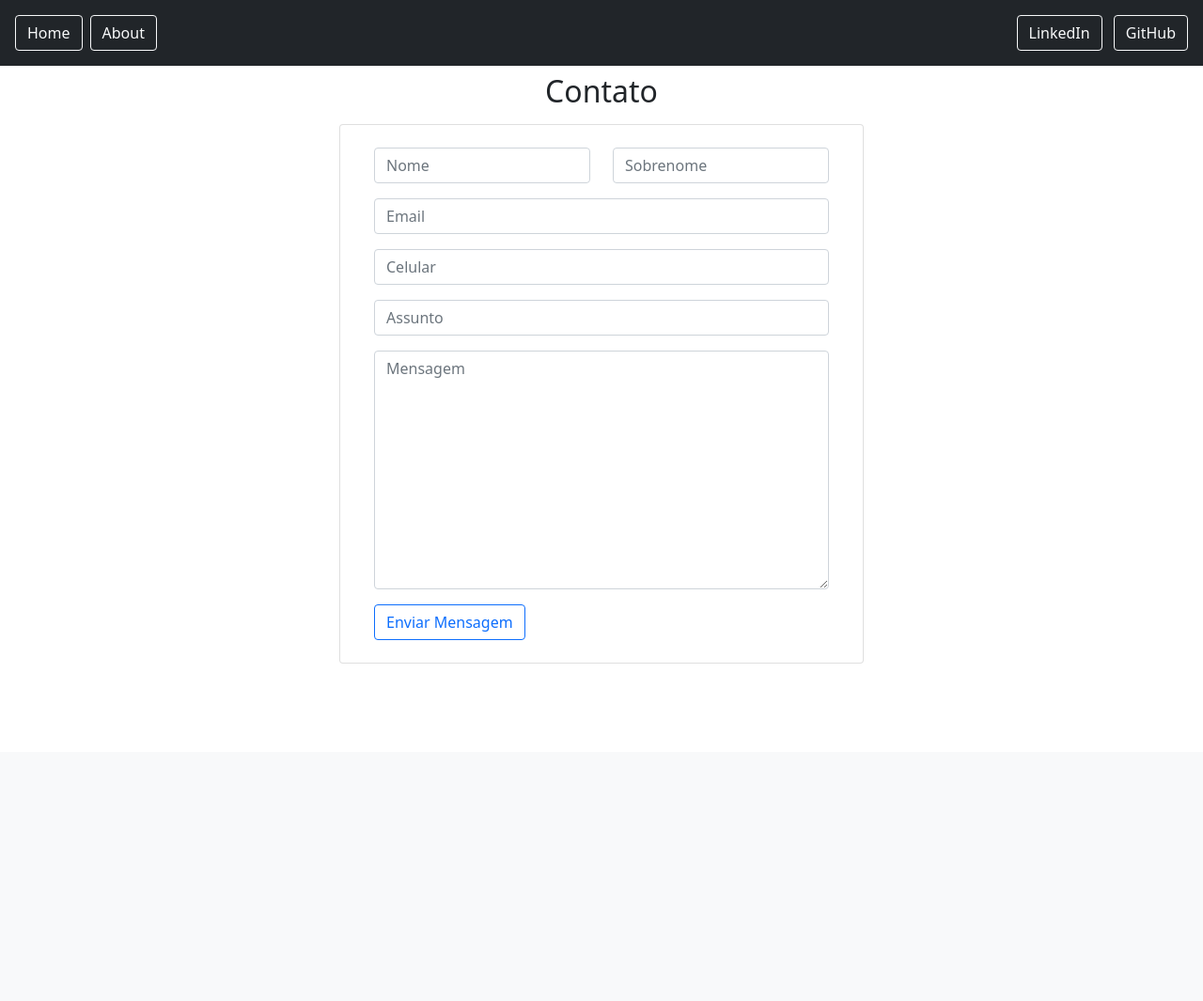
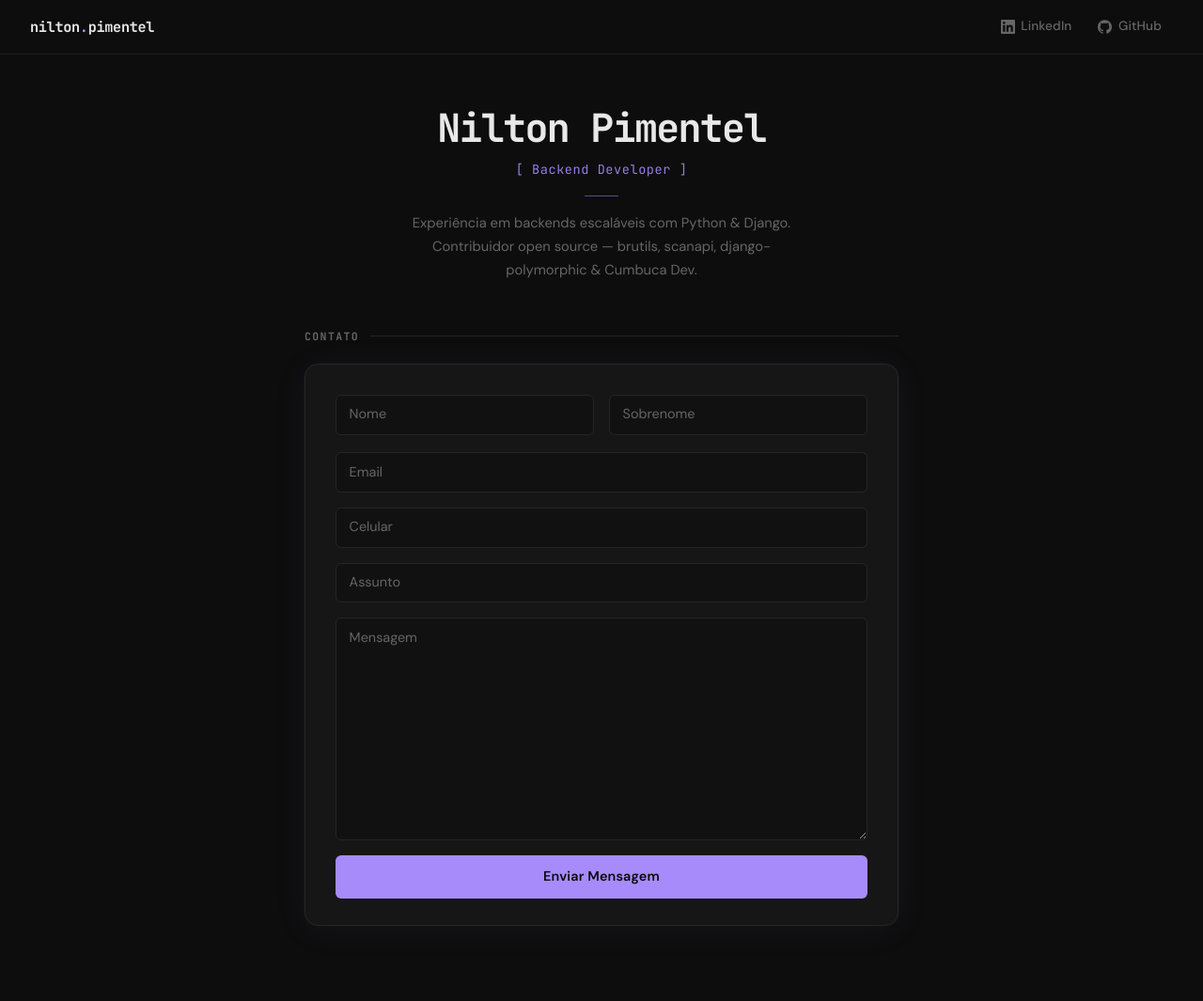
Before and after one commit to niltonpimentel02/nilton_pimentel, a Django app: page /contato/ in a window 1280 px wide. Shown: the whole page at 94% size. Before the commit the page ends 706 px from the top, so only its background shows below. Run offline with Django 3.2, Linux system fonts and the light colour scheme; parts of the project's set-up code (start-up, migrations or seed data) failed here and were passed over; some libraries are stand-ins or nearby versions.

Commit message:
feat: update style

```diff
--- a/core/templates/core/base.html
+++ b/core/templates/core/base.html
@@ -1,65 +1,69 @@
 {% load static %}
 <!doctype html>
-<html lang="en">
+<html lang="pt-br">
 <head>
-    <!-- Required meta tags -->
     <meta charset="utf-8">
     <meta name="viewport" content="width=device-width, initial-scale=1">
+    <meta name="description" content="Nilton Pimentel — Python Backend Developer. Entre em contato.">
+
+    <!-- Google Fonts -->
+    <link rel="preconnect" href="https://fonts.googleapis.com">
+    <link rel="preconnect" href="https://fonts.gstatic.com" crossorigin>
+    <link href="https://fonts.googleapis.com/css2?family=JetBrains+Mono:wght@400;700&family=DM+Sans:wght@300;400;500;600&display=swap" rel="stylesheet">
 
     <!-- Bootstrap CSS -->
     <link href="https://cdn.jsdelivr.net/npm/bootstrap@5.0.2/dist/css/bootstrap.min.css" rel="stylesheet"
           integrity="sha384-EVSTQN3/azprG1Anm3QDgpJLIm9Nao0Yz1ztcQTwFspd3yD65VohhpuuCOmLASjC" crossorigin="anonymous">
 
+    <!-- Custom styles -->
+    <link rel="stylesheet" href="{% static 'css/style.css' %}">
+
     <link rel="shortcut icon" type="image/png" href="{% static 'favicon.ico' %}"/>
-    <title>{% block title %}Bem-vindo{% endblock %}</title>
+    <title>{% block title %}Nilton Pimentel{% endblock %}</title>
 </head>
 <body>
 
-<header class="p-3 bg-dark text-white">
-
-        <div class="d-flex flex-wrap align-items-center justify-content-center justify-content-lg-start">
-            <ul class="nav col-12 col-lg-auto me-lg-auto mb-2 justify-content-center mb-md-0">
-                <li><a href="{% url 'core:contact' %}" class="btn btn-outline-light me-2">Home</a></li>
-                <li><a href="{% url 'core:contact' %}" class="btn btn-outline-light">About</a></li>
-            </ul>
-            <div class="text-end">
-                <a class="btn btn-outline-light me-2" href="https://www.linkedin.com/in/nilton-pimentel/"
-                   target="_blank" role="button">LinkedIn</a>
-                <a class="btn btn-outline-light" href="https://github.com/niltonpimentel02" target="_blank"
-                   role="button">GitHub</a>
-            </div>
-        </div>
-
+<header class="site-nav">
+    <a href="{% url 'core:contact' %}" class="nav-brand">
+        nilton<span class="accent-dot">.</span>pimentel
+    </a>
+    <ul class="nav-links">
+        <li>
+            <a href="https://www.linkedin.com/in/nilton-pimentel/" target="_blank" rel="noopener noreferrer">
+                <svg xmlns="http://www.w3.org/2000/svg" viewBox="0 0 24 24" fill="currentColor" aria-hidden="true">
+                    <path d="M20.447 20.452h-3.554v-5.569c0-1.328-.027-3.037-1.852-3.037-1.853 0-2.136 1.445-2.136 2.939v5.667H9.351V9h3.414v1.561h.046c.477-.9 1.637-1.85 3.37-1.85 3.601 0 4.267 2.37 4.267 5.455v6.286zM5.337 7.433a2.062 2.062 0 0 1-2.063-2.065 2.064 2.064 0 1 1 2.063 2.065zm1.782 13.019H3.555V9h3.564v11.452zM22.225 0H1.771C.792 0 0 .774 0 1.729v20.542C0 23.227.792 24 1.771 24h20.451C23.2 24 24 23.227 24 22.271V1.729C24 .774 23.2 0 22.222 0h.003z"/>
+                </svg>
+                LinkedIn
+            </a>
+        </li>
+        <li>
+            <a href="https://github.com/niltonpimentel02" target="_blank" rel="noopener noreferrer">
+                <svg xmlns="http://www.w3.org/2000/svg" viewBox="0 0 24 24" fill="currentColor" aria-hidden="true">
+                    <path d="M12 .297c-6.63 0-12 5.373-12 12 0 5.303 3.438 9.8 8.205 11.385.6.113.82-.258.82-.577 0-.285-.01-1.04-.015-2.04-3.338.724-4.042-1.61-4.042-1.61C4.422 18.07 3.633 17.7 3.633 17.7c-1.087-.744.084-.729.084-.729 1.205.084 1.838 1.236 1.838 1.236 1.07 1.835 2.809 1.305 3.495.998.108-.776.417-1.305.76-1.605-2.665-.3-5.466-1.332-5.466-5.93 0-1.31.465-2.38 1.235-3.22-.135-.303-.54-1.523.105-3.176 0 0 1.005-.322 3.3 1.23.96-.267 1.98-.399 3-.405 1.02.006 2.04.138 3 .405 2.28-1.552 3.285-1.23 3.285-1.23.645 1.653.24 2.873.12 3.176.765.84 1.23 1.91 1.23 3.22 0 4.61-2.805 5.625-5.475 5.92.42.36.81 1.096.81 2.22 0 1.606-.015 2.896-.015 3.286 0 .315.21.69.825.57C20.565 22.092 24 17.592 24 12.297c0-6.627-5.373-12-12-12"/>
+                </svg>
+                GitHub
+            </a>
+        </li>
+    </ul>
 </header>
 
-<div class="container">
-    {% block content %}
-    {% endblock %}
-</div>
+{% block content %}{% endblock %}
 
-<!-- Optional JavaScript; choose one of the two! -->
-
-<!-- Option 1: Bootstrap Bundle with Popper -->
+<!-- Bootstrap JS Bundle with Popper -->
 <script src="https://cdn.jsdelivr.net/npm/bootstrap@5.0.2/dist/js/bootstrap.bundle.min.js"
         integrity="sha384-MrcW6ZMFYlzcLA8Nl+NtUVF0sA7MsXsP1UyJoMp4YLEuNSfAP+JcXn/tWtIaxVXM"
         crossorigin="anonymous"></script>
-
-<!-- Option 2: Separate Popper and Bootstrap JS -->
-<!--
-<script src="https://cdn.jsdelivr.net/npm/@popperjs/core@2.9.2/dist/umd/popper.min.js" integrity="sha384-IQsoLXl5PILFhosVNubq5LC7Qb9DXgDA9i+tQ8Zj3iwWAwPtgFTxbJ8NT4GN1R8p" crossorigin="anonymous"></script>
-<script src="https://cdn.jsdelivr.net/npm/bootstrap@5.0.2/dist/js/bootstrap.min.js" integrity="sha384-cVKIPhGWiC2Al4u+LWgxfKTRIcfu0JTxR+EQDz/bgldoEyl4H0zUF0QKbrJ0EcQF" crossorigin="anonymous"></script>
--->
 
 <script src="https://challenges.cloudflare.com/turnstile/v0/api.js?onload=onloadTurnstileCallback" defer></script>
 
 <script src="https://code.jquery.com/jquery-3.6.0.min.js"></script>
 <script src="https://cdnjs.cloudflare.com/ajax/libs/jquery.mask/1.14.16/jquery.mask.min.js"></script>
 
-{#<script>#}
-{#    $(document).ready(function(){#}
-{#        $("#id_phone").mask("(00) 00000-0000");#}
-{#    });#}
-{#</script>#}
+<script>
+    $(document).ready(function(){
+        $("#id_phone").mask("(00) 00000-0000");
+    });
+</script>
 
 </body>
 </html>
--- a/core/templates/core/contact.html
+++ b/core/templates/core/contact.html
@@ -2,62 +2,56 @@
 {% load crispy_forms_filters %}
 {% load static %}
 {% load crispy_forms_tags %}
-{% block title %}Contato{% endblock %}
+{% block title %}Contato — Nilton Pimentel{% endblock %}
 {% block content %}
 
-<div class="container">
-    <div class="text-center p-2">
-        <h2>Contato</h2>
+<div class="page-wrapper">
+
+    <!-- ── Intro ──────────────────────────────────────────── -->
+    <div class="intro-section anim-fadein">
+        <h1 class="intro-name">Nilton Pimentel</h1>
+        <p class="intro-role">[ Backend Developer ]</p>
+        <hr class="intro-divider">
+        <p class="intro-tagline">
+            Experiência em backends escaláveis com Python &amp; Django.<br>
+            Contribuidor open source &mdash; brutils, scanapi, django-polymorphic &amp; Cumbuca Dev.
+        </p>
     </div>
-    <div class="row justify-content-center">
-        <div class="col-6">
+
+    <!-- ── Feedback messages ─────────────────────────────── -->
     {% if messages %}
         {% for message in messages %}
             {% if 'success' == message.tags %}
-                        <div class="alert alert-success d-flex align-items-center justify-content-center
-                    alert-dismissible fade show" role="alert">
-                            <svg xmlns="http://www.w3.org/2000/svg" width="24" height="24" fill="currentColor"
-                                 class="bi bi-exclamation-triangle-fill flex-shrink-0 me-2" viewBox="0 0 16 16"
-                                 role="img" aria-label="Warning:">
-                                <path d="M16 8A8 8 0 1 1 0 8a8 8 0 0 1 16 0zm-3.97-3.03a.75.75 0 0 0-1.08.022L7.477
-                            9.417 5.384 7.323a.75.75 0 0 0-1.06 1.06L6.97 11.03a.75.75 0 0 0
-                            1.079-.02l3.992-4.99a.75.75 0 0 0-.01-1.05z"></path>
+                <div class="alert alert-success d-flex align-items-center gap-2 alert-dismissible fade show anim-fadein-delay-1" role="alert">
+                    <svg xmlns="http://www.w3.org/2000/svg" width="16" height="16" fill="currentColor" viewBox="0 0 16 16" aria-hidden="true" style="flex-shrink:0">
+                        <path d="M16 8A8 8 0 1 1 0 8a8 8 0 0 1 16 0zm-3.97-3.03a.75.75 0 0 0-1.08.022L7.477 9.417 5.384 7.323a.75.75 0 0 0-1.06 1.06L6.97 11.03a.75.75 0 0 0 1.079-.02l3.992-4.99a.75.75 0 0 0-.01-1.05z"/>
                     </svg>
-                            <button type="button" class="btn-close" data-bs-dismiss="alert"
-                                    aria-label="Close"></button>
-                            <div>
-                                {{ message }}
-                            </div>
+                    <div>{{ message }}</div>
+                    <button type="button" class="btn-close ms-auto" data-bs-dismiss="alert" aria-label="Fechar"></button>
                 </div>
             {% elif 'error' == message.tags %}
-                        <div class="alert alert-danger d-flex align-items-center justify-content-center
-                    alert-dismissible fade show" role="alert">
-                            <svg xmlns="http://www.w3.org/2000/svg" width="24" height="24" fill="currentColor"
-                                 class="bi bi-exclamation-triangle-fill flex-shrink-0 me-2" viewBox="0 0 16 16"
-                                 role="img" aria-label="Warning:">
-                                <path d="M8.982 1.566a1.13 1.13 0 0 0-1.96 0L.165 13.233c-.457.778.091 1.767.98
-                            1.767h13.713c.889 0 1.438-.99.98-1.767L8.982 1.566zM8 5c.535 0 .954.462.9.995l-.35
-                            3.507a.552.552 0 0 1-1.1 0L7.1 5.995A.905.905 0 0 1 8 5zm.002 6a1 1 0 1 1 0 2 1 1 0
-                            0 1 0-2z"></path>
+                <div class="alert alert-danger d-flex align-items-center gap-2 alert-dismissible fade show anim-fadein-delay-1" role="alert">
+                    <svg xmlns="http://www.w3.org/2000/svg" width="16" height="16" fill="currentColor" viewBox="0 0 16 16" aria-hidden="true" style="flex-shrink:0">
+                        <path d="M8.982 1.566a1.13 1.13 0 0 0-1.96 0L.165 13.233c-.457.778.091 1.767.98 1.767h13.713c.889 0 1.438-.99.98-1.767L8.982 1.566zM8 5c.535 0 .954.462.9.995l-.35 3.507a.552.552 0 0 1-1.1 0L7.1 5.995A.905.905 0 0 1 8 5zm.002 6a1 1 0 1 1 0 2 1 1 0 0 1 0-2z"/>
                     </svg>
-                            <button type="button" class="btn-close" data-bs-dismiss="alert"
-                                    aria-label="Close"></button>
-                            <div>
-                                {{ message }}
-                            </div>
+                    <div>{{ message }}</div>
+                    <button type="button" class="btn-close ms-auto" data-bs-dismiss="alert" aria-label="Fechar"></button>
                 </div>
             {% endif %}
         {% endfor %}
     {% endif %}
+
+    <!-- ── Contact form ───────────────────────────────────── -->
+    <div class="anim-fadein-delay-1">
+        <div class="section-label">
+            <span class="section-label-text">Contato</span>
+            <span class="section-label-line"></span>
         </div>
-    </div>
-    <div class="row justify-content-center">
-        <div class="card col-6">
-            <div class="card-body">
-                <div class="p-2">
-                    <form action="{% url 'core:contact' %}" novalidate method="post" class="form" autocomplete="off">
+
+        <div class="contact-card card">
+            <form action="{% url 'core:contact' %}" novalidate method="post" autocomplete="off">
                 {% csrf_token %}
-                        <div class="row">
+                <div class="row g-3">
                     <div class="col-md-6">
                         {{ form.firstname|as_crispy_field }}
                     </div>
@@ -65,32 +59,23 @@
                         {{ form.lastname|as_crispy_field }}
                     </div>
                 </div>
-                        <div class="row">
                 {{ form.email|as_crispy_field }}
-                        </div>
-                        <div class="row">
                 {{ form.phone|as_crispy_field }}
-                        </div>
-                        <div class="row">
                 {{ form.subject|as_crispy_field }}
-                        </div>
-                        <div class="row">
                 {{ form.message|as_crispy_field }}
-                        </div>
+                <div class="turnstile-wrapper">
                     <div
                         class="cf-turnstile"
                         data-sitekey="0x4AAAAAAAKRplGW_jz8LtbN"
-{#                        data-sitekey="0x4AAAAAAAKRU9zGyBlgHkk8"#}
-                        data-theme="light"
+                        data-theme="dark"
                         data-language="pt-br"
-                        >
+                    ></div>
                 </div>
-                        <button type="submit" class="btn btn-outline-primary">Enviar Mensagem</button>
+                <button type="submit" class="btn-submit">Enviar Mensagem</button>
             </form>
         </div>
     </div>
-        </div>
-    </div>
+
 </div>
 
 {% endblock %}
--- /dev/null
+++ b/static/css/style.css
@@ -0,0 +1,409 @@
+/* ============================================================
+   Nilton Pimentel — Custom Dark Theme
+   ============================================================ */
+
+/* ── Design Tokens ─────────────────────────────────────────── */
+:root {
+  --bg:          #0d0d0d;
+  --bg-alt:      #111111;
+  --surface:     #161616;
+  --surface-alt: #1c1c1c;
+  --border:      #252525;
+  --border-soft: #1e1e1e;
+  --text:        #e8e8e8;
+  --text-soft:   #c0c0c0;
+  --muted:       #666666;
+  --accent:      #A78BFA;
+  --accent-dim:  rgba(167, 139, 250, 0.10);
+  --accent-glow: rgba(167, 139, 250, 0.06);
+  --danger:      #ff5e5e;
+  --danger-dim:  rgba(255, 94, 94, 0.12);
+  --success:     #A78BFA;
+  --success-dim: rgba(167, 139, 250, 0.10);
+
+  --font-mono:   'JetBrains Mono', 'Fira Code', monospace;
+  --font-body:   'DM Sans', -apple-system, BlinkMacSystemFont, sans-serif;
+
+  --radius-sm:   6px;
+  --radius-md:   10px;
+  --radius-lg:   14px;
+  --transition:  0.2s ease;
+}
+
+/* ── Reset / Base ───────────────────────────────────────────── */
+*,
+*::before,
+*::after {
+  box-sizing: border-box;
+}
+
+html {
+  -webkit-font-smoothing: antialiased;
+  -moz-osx-font-smoothing: grayscale;
+}
+
+body {
+  background-color: var(--bg);
+  color: var(--text);
+  font-family: var(--font-body);
+  font-size: 15px;
+  line-height: 1.65;
+  min-height: 100vh;
+}
+
+/* ── Animations ─────────────────────────────────────────────── */
+@keyframes fadeInUp {
+  from {
+    opacity: 0;
+    transform: translateY(22px);
+  }
+  to {
+    opacity: 1;
+    transform: translateY(0);
+  }
+}
+
+.anim-fadein {
+  animation: fadeInUp 0.55s cubic-bezier(0.22, 1, 0.36, 1) both;
+}
+
+.anim-fadein-delay-1 {
+  animation: fadeInUp 0.55s cubic-bezier(0.22, 1, 0.36, 1) 0.10s both;
+}
+
+.anim-fadein-delay-2 {
+  animation: fadeInUp 0.55s cubic-bezier(0.22, 1, 0.36, 1) 0.20s both;
+}
+
+/* ── Navigation ─────────────────────────────────────────────── */
+.site-nav {
+  background-color: var(--bg);
+  border-bottom: 1px solid var(--border-soft);
+  padding: 0 2rem;
+  height: 58px;
+  display: flex;
+  align-items: center;
+  justify-content: space-between;
+  position: sticky;
+  top: 0;
+  z-index: 100;
+  backdrop-filter: blur(10px);
+  -webkit-backdrop-filter: blur(10px);
+}
+
+.nav-brand {
+  font-family: var(--font-mono);
+  font-size: 0.95rem;
+  font-weight: 700;
+  color: var(--text);
+  text-decoration: none;
+  letter-spacing: -0.02em;
+  transition: color var(--transition);
+}
+
+.nav-brand:hover {
+  color: var(--accent);
+  text-decoration: none;
+}
+
+.nav-brand .accent-dot {
+  color: var(--accent);
+}
+
+.nav-links {
+  display: flex;
+  align-items: center;
+  gap: 0.25rem;
+  list-style: none;
+  margin: 0;
+  padding: 0;
+}
+
+.nav-links a {
+  display: inline-flex;
+  align-items: center;
+  gap: 0.4rem;
+  color: var(--muted);
+  text-decoration: none;
+  font-size: 0.85rem;
+  font-weight: 500;
+  padding: 0.35rem 0.75rem;
+  border-radius: var(--radius-sm);
+  transition: color var(--transition), background-color var(--transition);
+  letter-spacing: 0.01em;
+}
+
+.nav-links a:hover {
+  color: var(--text);
+  background-color: var(--surface);
+  text-decoration: none;
+}
+
+.nav-links a svg {
+  width: 15px;
+  height: 15px;
+  flex-shrink: 0;
+}
+
+/* ── Page Layout ─────────────────────────────────────────────── */
+.page-wrapper {
+  max-width: 680px;
+  margin: 0 auto;
+  padding: 3.5rem 1.5rem 5rem;
+}
+
+/* ── Intro Section ───────────────────────────────────────────── */
+.intro-section {
+  text-align: center;
+  margin-bottom: 3rem;
+}
+
+.intro-name {
+  font-family: var(--font-mono);
+  font-size: clamp(1.9rem, 5vw, 2.6rem);
+  font-weight: 700;
+  color: var(--text);
+  letter-spacing: -0.04em;
+  margin: 0 0 0.6rem;
+  line-height: 1.1;
+}
+
+.intro-role {
+  font-family: var(--font-mono);
+  font-size: 0.85rem;
+  font-weight: 400;
+  color: var(--accent);
+  letter-spacing: 0.04em;
+  margin: 0 0 1rem;
+  opacity: 0.9;
+}
+
+.intro-divider {
+  width: 36px;
+  height: 2px;
+  background: var(--accent);
+  border: none;
+  margin: 1rem auto;
+  opacity: 0.5;
+  border-radius: 2px;
+}
+
+.intro-tagline {
+  font-size: 0.92rem;
+  color: var(--muted);
+  max-width: 420px;
+  margin: 0 auto;
+  line-height: 1.7;
+}
+
+/* ── Contact Section Label ───────────────────────────────────── */
+.section-label {
+  display: flex;
+  align-items: center;
+  gap: 0.75rem;
+  margin-bottom: 1.25rem;
+}
+
+.section-label-text {
+  font-family: var(--font-mono);
+  font-size: 0.72rem;
+  font-weight: 700;
+  color: var(--muted);
+  text-transform: uppercase;
+  letter-spacing: 0.12em;
+}
+
+.section-label-line {
+  flex: 1;
+  height: 1px;
+  background: var(--border);
+}
+
+/* ── Contact Card ────────────────────────────────────────────── */
+.contact-card {
+  background-color: var(--surface);
+  border: 1px solid var(--border);
+  border-radius: var(--radius-lg);
+  padding: 2rem 2rem 1.75rem;
+  box-shadow:
+    0 0 0 1px rgba(255,255,255,0.02),
+    0 4px 40px var(--accent-glow);
+}
+
+/* ── Form Elements ───────────────────────────────────────────── */
+.contact-card .form-control,
+.contact-card .form-select {
+  background-color: var(--bg-alt);
+  border: 1px solid var(--border);
+  color: var(--text);
+  border-radius: var(--radius-sm);
+  font-family: var(--font-body);
+  font-size: 0.9rem;
+  padding: 0.6rem 0.85rem;
+  transition: border-color var(--transition), box-shadow var(--transition);
+}
+
+.contact-card .form-control::placeholder {
+  color: var(--muted);
+}
+
+.contact-card .form-control:focus,
+.contact-card .form-select:focus {
+  background-color: var(--bg-alt);
+  color: var(--text);
+  border-color: var(--accent);
+  box-shadow: 0 0 0 3px var(--accent-dim);
+  outline: none;
+}
+
+/* Override crispy-forms label color */
+.contact-card label {
+  color: var(--text-soft);
+  font-size: 0.82rem;
+  font-weight: 500;
+  margin-bottom: 0.3rem;
+  letter-spacing: 0.01em;
+}
+
+/* Crispy forms error text */
+.contact-card .invalid-feedback,
+.contact-card .text-danger {
+  color: var(--danger) !important;
+  font-size: 0.8rem;
+}
+
+.contact-card .form-control.is-invalid {
+  border-color: var(--danger);
+  box-shadow: none;
+}
+
+.contact-card .form-control.is-invalid:focus {
+  box-shadow: 0 0 0 3px var(--danger-dim);
+}
+
+/* Textarea */
+.contact-card textarea.form-control {
+  resize: vertical;
+  min-height: 130px;
+}
+
+/* ── Submit Button ───────────────────────────────────────────── */
+.btn-submit {
+  display: block;
+  width: 100%;
+  background-color: var(--accent);
+  color: #0a0a0a;
+  border: none;
+  border-radius: var(--radius-sm);
+  font-family: var(--font-body);
+  font-size: 0.9rem;
+  font-weight: 600;
+  padding: 0.7rem 1.5rem;
+  cursor: pointer;
+  letter-spacing: 0.01em;
+  transition: filter var(--transition), transform var(--transition), box-shadow var(--transition);
+  margin-top: 0.5rem;
+}
+
+.btn-submit:hover {
+  filter: brightness(1.12);
+  transform: translateY(-1px);
+  box-shadow: 0 4px 20px rgba(167, 139, 250, 0.25);
+}
+
+.btn-submit:active {
+  transform: translateY(0);
+  filter: brightness(0.97);
+  box-shadow: none;
+}
+
+/* ── Alerts ──────────────────────────────────────────────────── */
+.alert {
+  border-radius: var(--radius-md);
+  font-size: 0.875rem;
+  padding: 0.85rem 1rem;
+  border: 1px solid transparent;
+}
+
+.alert-success {
+  background-color: var(--success-dim);
+  border-color: rgba(0, 212, 170, 0.25);
+  color: var(--accent);
+}
+
+.alert-danger {
+  background-color: var(--danger-dim);
+  border-color: rgba(255, 94, 94, 0.25);
+  color: var(--danger);
+}
+
+.alert .btn-close {
+  filter: invert(1) opacity(0.5);
+}
+
+.alert .btn-close:hover {
+  filter: invert(1) opacity(0.9);
+}
+
+/* ── Cloudflare Turnstile ────────────────────────────────────── */
+.turnstile-wrapper {
+  margin: 1rem 0 0.5rem;
+}
+
+/* ── Responsive ──────────────────────────────────────────────── */
+@media (max-width: 576px) {
+  .site-nav {
+    padding: 0 1rem;
+  }
+
+  .page-wrapper {
+    padding: 2.5rem 1rem 4rem;
+  }
+
+  .contact-card {
+    padding: 1.5rem 1.25rem;
+  }
+
+  .intro-name {
+    font-size: 1.8rem;
+  }
+}
+
+/* ── Bootstrap 5 deep overrides ─────────────────────────────── */
+
+/* Remove Bootstrap's default body bg & color so our vars win */
+body {
+  --bs-body-bg: var(--bg);
+  --bs-body-color: var(--text);
+}
+
+/* Kill Bootstrap's default card styles inside our card */
+.contact-card.card {
+  background-color: var(--surface);
+  border-color: var(--border);
+}
+
+/* Keep Bootstrap grid intact but neutralize white bg container */
+.container {
+  background: transparent;
+}
+
+/* Row spacing inside form */
+.contact-card .row {
+  margin-bottom: 0.15rem;
+}
+
+/* Scrollbar (Webkit) */
+::-webkit-scrollbar {
+  width: 6px;
+}
+::-webkit-scrollbar-track {
+  background: var(--bg);
+}
+::-webkit-scrollbar-thumb {
+  background: var(--border);
+  border-radius: 3px;
+}
+::-webkit-scrollbar-thumb:hover {
+  background: var(--muted);
+}
```
Lines whose indentation alone changed are shown as unchanged.
